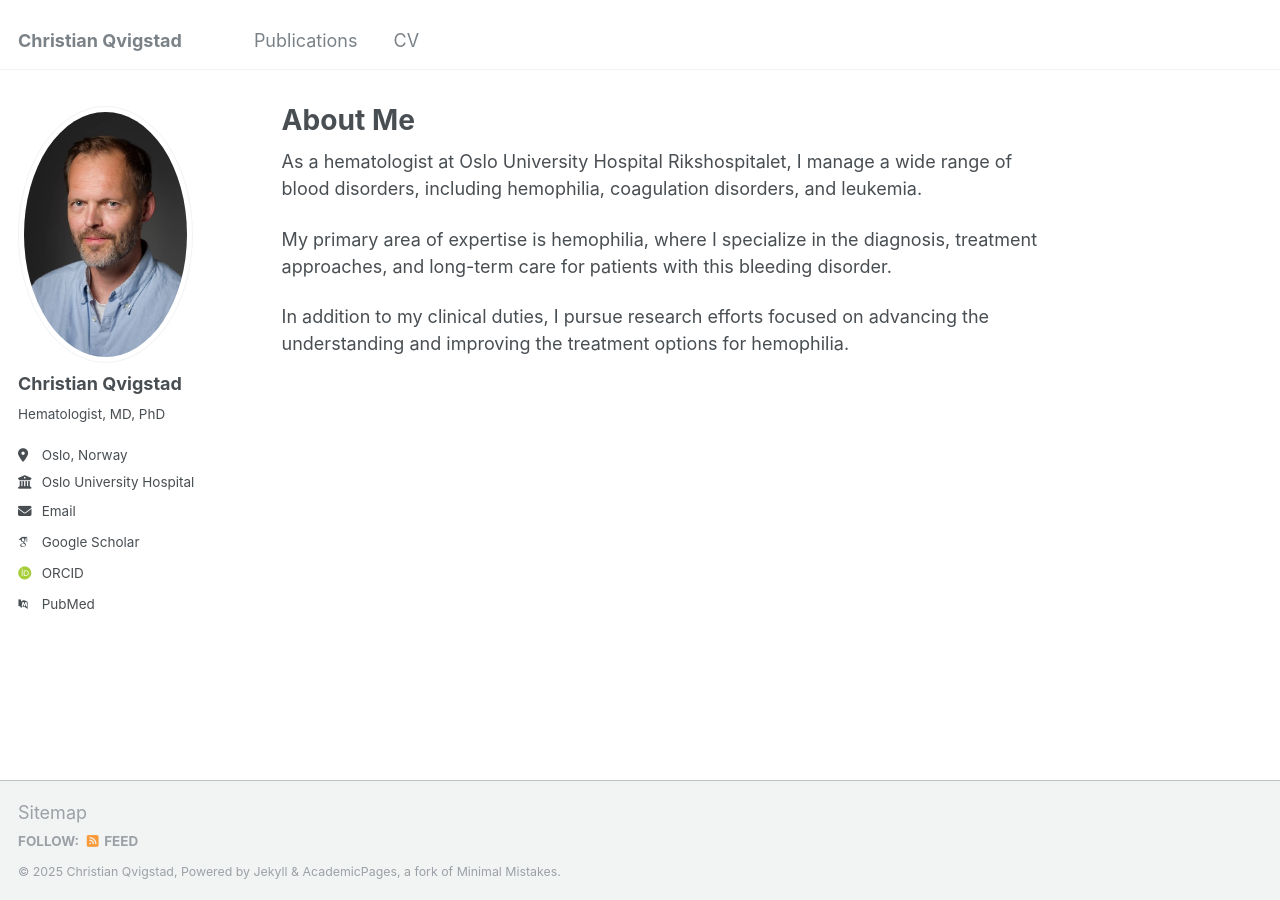
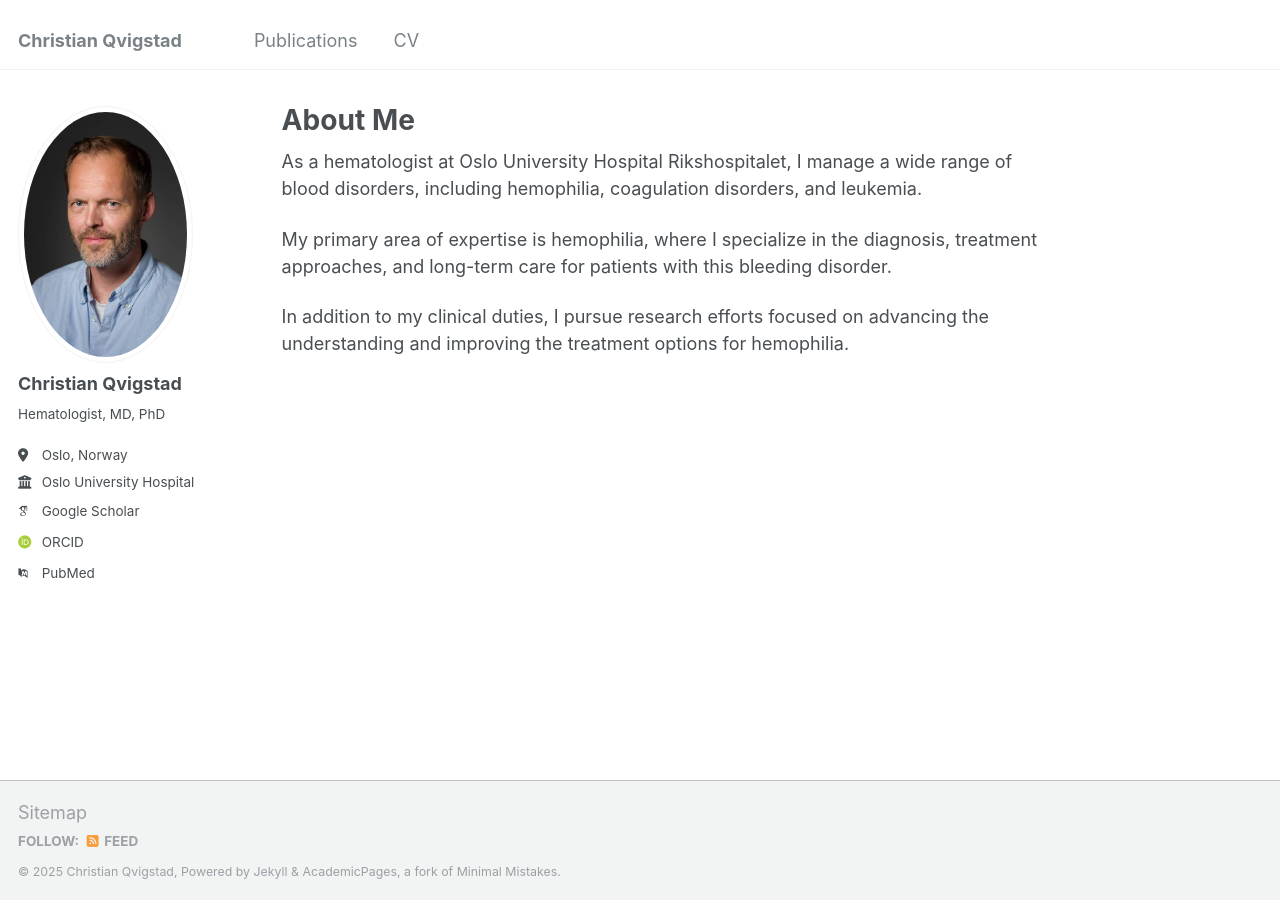
Before and after one commit to qvigstad/qvigstad.github.io, a Jekyll site: the page built from _pages/about.md, in a window 1280 px wide. Built offline with Jekyll 4.4.1, drawn with Linux system fonts in a browser that asks for light colours; some web fonts are replaced.

Commit message:
Update _config.yml

```diff
--- a/_config.yml
+++ b/_config.yml
@@ -27,7 +27,6 @@ author:
   bio              : "Hematologist, MD, PhD"
   location         : "Oslo, Norway"
   employer         : "Oslo University Hospital"
-  email            : "qvigstad@gmail.com"
 
   # Academic websites
   arxiv            : # URL - Update with the correct link to your profile
```
